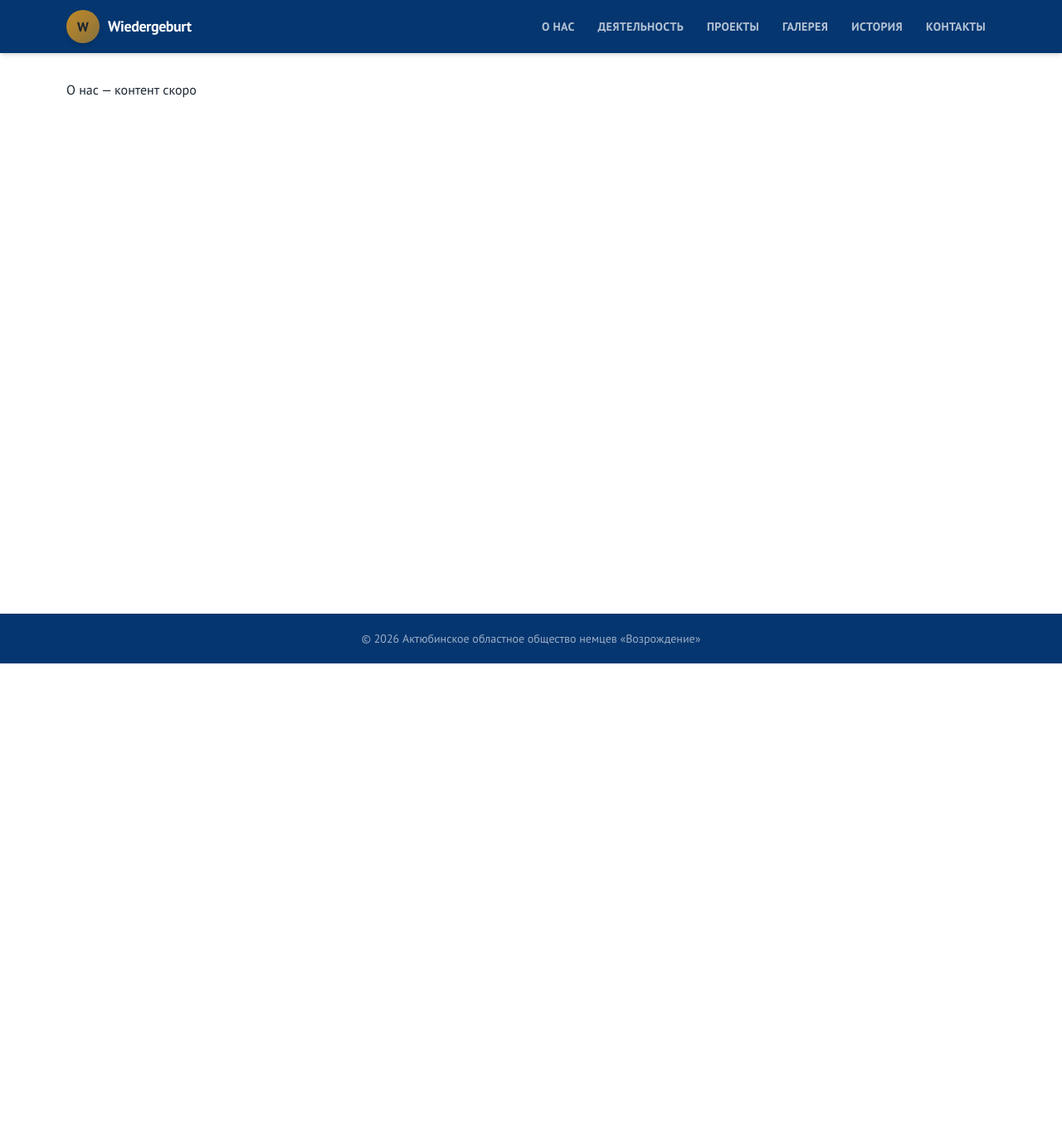
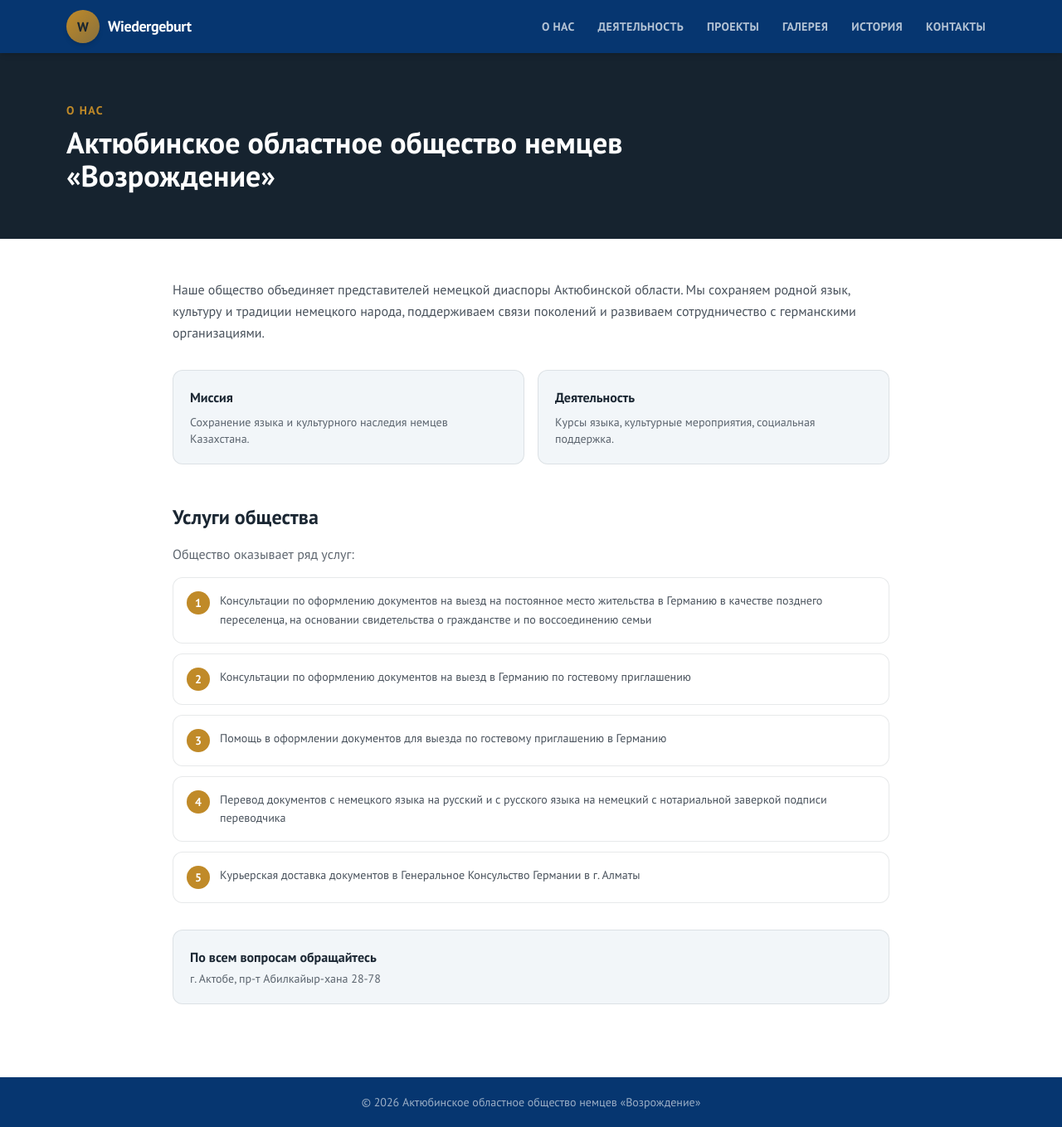
Before and after one commit to Ulrune072/wiedergeburt-aktobe, a React (Vite) app in the folder client/: page /about in a window 1280 px wide. Shown: the whole page at 83% size. Before the commit the page ends 800 px from the top, so only its background shows below. Built offline with nearby package versions, Linux system fonts and the light colour scheme.

Commit message:
finish stylishing

```diff
--- a/client/src/pages/About.tsx
+++ b/client/src/pages/About.tsx
@@ -1,3 +1,59 @@
+const services = [
+  'Консультации по оформлению документов на выезд на постоянное место жительства в Германию в качестве позднего переселенца, на основании свидетельства о гражданстве и по воссоединению семьи',
+  'Консультации по оформлению документов на выезд в Германию по гостевому приглашению',
+  'Помощь в оформлении документов для выезда по гостевому приглашению в Германию',
+  'Перевод документов с немецкого языка на русский и с русского языка на немецкий с нотариальной заверкой подписи переводчика',
+  'Курьерская доставка документов в Генеральное Консульство Германии в г. Алматы',
+];
+
 export default function About() {
-  return <div className="max-w-6xl mx-auto px-4 py-8">О нас — контент скоро</div>;
+  return (
+    <div>
+      <section className="bg-navy text-white">
+        <div className="max-w-6xl mx-auto px-4 py-14">
+          <span className="text-gold text-sm font-bold uppercase tracking-widest">О нас</span>
+          <h1 className="text-3xl md:text-4xl font-black mt-2 max-w-2xl">
+            Актюбинское областное общество немцев «Возрождение»
+          </h1>
+        </div>
+      </section>
+
+      <section className="max-w-4xl mx-auto px-4 py-12">
+        <p className="text-ink/80 leading-relaxed">
+          Наше общество объединяет представителей немецкой диаспоры Актюбинской области.
+          Мы сохраняем родной язык, культуру и традиции немецкого народа, поддерживаем
+          связи поколений и развиваем сотрудничество с германскими организациями.
+        </p>
+
+        <div className="grid sm:grid-cols-2 gap-4 mt-8">
+          <div className="border border-ink/10 rounded-xl p-5 bg-blue-light/30">
+            <h3 className="font-black text-ink mb-2">Миссия</h3>
+            <p className="text-sm text-ink/70">Сохранение языка и культурного наследия немцев Казахстана.</p>
+          </div>
+          <div className="border border-ink/10 rounded-xl p-5 bg-blue-light/30">
+            <h3 className="font-black text-ink mb-2">Деятельность</h3>
+            <p className="text-sm text-ink/70">Курсы языка, культурные мероприятия, социальная поддержка.</p>
+          </div>
+        </div>
+
+        <h2 className="text-2xl font-black text-ink mt-12 mb-4">Услуги общества</h2>
+        <p className="text-ink/70 mb-4">Общество оказывает ряд услуг:</p>
+        <ol className="flex flex-col gap-3">
+          {services.map((service, i) => (
+            <li key={i} className="flex gap-3 border border-ink/10 rounded-xl p-4 bg-white">
+              <span className="shrink-0 w-7 h-7 rounded-full bg-gold text-white text-sm font-bold flex items-center justify-center">
+                {i + 1}
+              </span>
+              <span className="text-sm text-ink/80 leading-relaxed">{service}</span>
+            </li>
+          ))}
+        </ol>
+
+        <div className="mt-8 border border-ink/10 rounded-xl p-5 bg-blue-light/30">
+          <h3 className="font-black text-ink mb-1">По всем вопросам обращайтесь</h3>
+          <p className="text-sm text-ink/70">г. Актобе, пр-т Абилкайыр-хана 28-78</p>
+        </div>
+      </section>
+    </div>
+  );
 }
--- a/client/src/pages/Activities.tsx
+++ b/client/src/pages/Activities.tsx
@@ -1,3 +1,27 @@
+const items = [
+  { title: 'Курсы немецкого языка', desc: 'Языковые курсы для всех возрастов и уровней подготовки.' },
+  { title: 'Молодёжный клуб', desc: 'Встречи, мероприятия и обмены для молодёжи диаспоры.' },
+  { title: 'Культура и традиции', desc: 'Праздники, фестивали и сохранение народных традиций.' },
+  { title: 'Социальная работа', desc: 'Поддержка пожилых членов общества и нуждающихся семей.' },
+];
+
 export default function Activities() {
-  return <div className="max-w-6xl mx-auto px-4 py-8">О нас — контент скоро</div>;
+  return (
+    <div>
+      <section className="bg-navy text-white">
+        <div className="max-w-6xl mx-auto px-4 py-14">
+          <span className="text-gold text-sm font-bold uppercase tracking-widest">Направления</span>
+          <h1 className="text-3xl md:text-4xl font-black mt-2">Деятельность</h1>
+        </div>
+      </section>
+      <section className="max-w-6xl mx-auto px-4 py-12 grid sm:grid-cols-2 gap-4">
+        {items.map((item) => (
+          <div key={item.title} className="border border-ink/10 rounded-xl p-5 bg-white hover:shadow-md transition">
+            <h3 className="font-black text-ink mb-2">{item.title}</h3>
+            <p className="text-sm text-ink/70">{item.desc}</p>
+          </div>
+        ))}
+      </section>
+    </div>
+  );
 }
--- a/client/src/pages/Contacts.tsx
+++ b/client/src/pages/Contacts.tsx
@@ -1,3 +1,27 @@
 export default function Contacts() {
-  return <div className="max-w-6xl mx-auto px-4 py-8">О нас — контент скоро</div>;
+  return (
+    <div>
+      <section className="bg-navy text-white">
+        <div className="max-w-6xl mx-auto px-4 py-14">
+          <span className="text-gold text-sm font-bold uppercase tracking-widest">Контакты</span>
+          <h1 className="text-3xl md:text-4xl font-black mt-2">Свяжитесь с нами</h1>
+        </div>
+      </section>
+      <section className="max-w-2xl mx-auto px-4 py-12 flex flex-col gap-4">
+        <div className="border border-ink/10 rounded-xl p-5 bg-white">
+          <h3 className="font-black text-ink mb-1">Адрес</h3>
+          <p className="text-sm text-ink/70">г. Актобе, Казахстан</p>
+          <p className="text-sm text-ink/70">пр-т Абилкайыр-хана 28-78</p>
+        </div>
+        <div className="border border-ink/10 rounded-xl p-5 bg-white">
+          <h3 className="font-black text-ink mb-1">Телефон</h3>
+          <p className="text-sm text-ink/70">+7 (7132) 56-73-82</p>
+        </div>
+        <div className="border border-ink/10 rounded-xl p-5 bg-white">
+          <h3 className="font-black text-ink mb-1">Email</h3>
+          <p className="text-sm text-ink/70">wiedergeburt-aktobe@rambler.ru</p>
+        </div>
+      </section>
+    </div>
+  );
 }
--- a/client/src/pages/Home.tsx
+++ b/client/src/pages/Home.tsx
@@ -5,8 +5,18 @@ import { fetchNews } from '../lib/api';
 import type { NewsArticle, Partner } from '../types';
 
 const partners: Partner[] = [
-  { id: 1, name: 'Wiedergeburt.kz', logoUrl: '/partner1.png', websiteUrl: 'http://www.wiedergeburt.kz' },
-  { id: 2, name: 'Wiedergeburt Pavlodar', logoUrl: '/partner2.png', websiteUrl: 'http://www.wiedergeburt-pavlodar.kz' },
+  {
+    id: 1,
+    name: 'Wiedergeburt Kasachstan',
+    logoUrl: 'http://wiedergeburt.kz/wp-content/uploads/2020/06/logo-official.jpg',
+    websiteUrl: 'https://wiedergeburt-kasachstan.de',
+  },
+  {
+    id: 2,
+    name: 'DAZ — Deutsche Allgemeine Zeitung',
+    logoUrl: 'https://daz.asia/wp-content/uploads/2018/06/daz_logo_again.png',
+    websiteUrl: 'https://daz.asia',
+  },
 ];
 
 export default function Home() {
@@ -48,9 +58,9 @@ export default function Home() {
       </section>
 
       {/* Partners */}
-      <section className="bg-blue-light/30 py-12">
-        <div className="max-w-6xl mx-auto px-4">
-          <h2 className="text-2xl font-black mb-6 text-center">Партнёры</h2>
+      <section className="bg-blue-light/30 py-0.5">
+        <div className="max-w-4xl mx-auto px-2">
+          <h2 className="text-2xl font-black mb-4 text-center">Партнёры</h2>
           <PartnersSection partners={partners} />
         </div>
       </section>
--- a/client/src/pages/Projects.tsx
+++ b/client/src/pages/Projects.tsx
@@ -1,3 +1,15 @@
 export default function Projects() {
-  return <div className="max-w-6xl mx-auto px-4 py-8">О нас — контент скоро</div>;
+  return (
+    <div>
+      <section className="bg-navy text-white">
+        <div className="max-w-6xl mx-auto px-4 py-14">
+          <span className="text-gold text-sm font-bold uppercase tracking-widest">Проекты</span>
+          <h1 className="text-3xl md:text-4xl font-black mt-2">Наши проекты</h1>
+        </div>
+      </section>
+      <section className="max-w-4xl mx-auto px-4 py-12">
+        <p className="text-ink/70">Информация о текущих и завершённых проектах общества скоро появится здесь.</p>
+      </section>
+    </div>
+  );
 }
--- a/client/src/pages/history/HistoryGermanyKz.tsx
+++ b/client/src/pages/history/HistoryGermanyKz.tsx
@@ -1,3 +1,20 @@
-export default function HistoryGermanyKz() {
-  return <div className="max-w-6xl mx-auto px-4 py-8">О нас — контент скоро</div>;
+export default function HistoryGermansKz() {
+  return (
+    <div>
+      <section className="bg-navy text-white">
+        <div className="max-w-6xl mx-auto px-4 py-14">
+          <span className="text-gold text-sm font-bold uppercase tracking-widest">История</span>
+          <h1 className="text-3xl md:text-4xl font-black mt-2">Немцы в Казахстане</h1>
+        </div>
+      </section>
+      <section className="max-w-4xl mx-auto px-4 py-12">
+        <p className="text-ink/80 leading-relaxed">
+          История немецкой диаспоры в Казахстане насчитывает несколько поколений —
+          от переселения в Российскую империю до депортации в годы Второй мировой войны
+          и последующего становления немецкой общины в республике. Подробный материал
+          будет добавлен здесь.
+        </p>
+      </section>
+    </div>
+  );
 }
--- a/client/src/pages/history/HistoryOrg.tsx
+++ b/client/src/pages/history/HistoryOrg.tsx
@@ -1,3 +1,18 @@
 export default function HistoryOrg() {
-  return <div className="max-w-6xl mx-auto px-4 py-8">О нас — контент скоро</div>;
+  return (
+    <div>
+      <section className="bg-navy text-white">
+        <div className="max-w-6xl mx-auto px-4 py-14">
+          <span className="text-gold text-sm font-bold uppercase tracking-widest">История</span>
+          <h1 className="text-3xl md:text-4xl font-black mt-2">История организации</h1>
+        </div>
+      </section>
+      <section className="max-w-4xl mx-auto px-4 py-12">
+        <p className="text-ink/80 leading-relaxed">
+          История создания и развития Актюбинского областного общества немцев «Возрождение».
+          Подробный материал будет добавлен здесь.
+        </p>
+      </section>
+    </div>
+  );
 }
```
